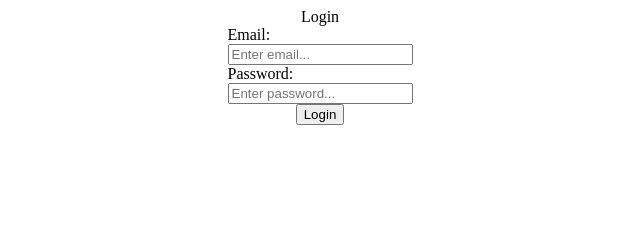
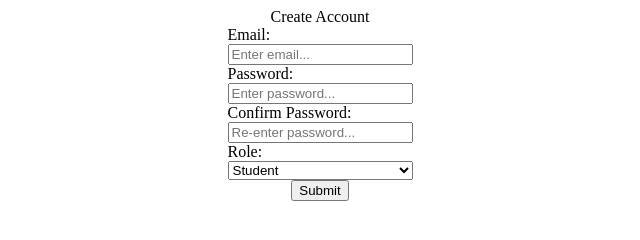
Before and after one commit to Shreyas-Nagabhushan/NoteHive, an Electron app: page Components/Test.html in a window 1280 px wide. Shown: the whole page, without its empty margins (320-960 px from the left). Drawn offline with Linux system fonts and the light colour scheme.

Commit message:
Some Commit

```diff
--- /dev/null
+++ b/Common/Constants/Roles.js
@@ -0,0 +1,13 @@
+export const roles =
+{
+    STUDENT: 0,
+    TEACHER: 1,
+    INSTITUTE_ADMIN: 2
+};
+
+export const rolesDisplayNames =
+{
+    0: "Student",
+    1: "Teacher",
+    2: "Institute Admin"
+};
--- a/Components/SignupComponent.js
+++ b/Components/SignupComponent.js
@@ -0,0 +1,59 @@
+import { roles, rolesDisplayNames } from "../Common/Constants/Roles.js";
+
+class SignupComponent extends HTMLElement
+{
+    constructor()
+    {
+        super();
+    }
+
+    connectedCallback()
+    {
+        this.style.display = "flex";
+        this.style.flexDirection = "column";
+        this.style.alignItems = "center";
+
+        this.innerHTML =`
+            <div class="signup-heading">Create Account</div>
+            <div class="signup-form">
+                <div style="flex:1;width:100%;">Email:</div>
+                <input type="text" class="email-input" placeholder="Enter email...">
+
+                <div style="flex:1;width:100%;">Password:</div>
+                <input type="password" class="password-input" placeholder="Enter password...">
+
+                <div style="flex:1;width:100%;">Confirm Password:</div>
+                <input type="password" class="password-input" placeholder="Re-enter password...">
+
+                <div style="flex:1;width:100%;">Role:</div>
+                <select class="role-selector"></select>
+
+                <button>Submit</button>
+            </div>
+        `;
+
+        const signUpForm = this.querySelector(".signup-form");
+
+        signUpForm.style.display = "flex";
+        signUpForm.style.flexDirection = "column";
+        signUpForm.style.justifyContent = "space-evenly";
+        signUpForm.style.alignItems = "center";
+
+        const roleSelector = this.querySelector(".role-selector");
+        roleSelector.style.width = "100%";
+
+        for(const role in roles)
+        {
+            const roleValue = roles[role];
+            const displayName = rolesDisplayNames[roleValue];
+
+            const option = document.createElement("option");
+            option.text = displayName;
+            option.value = roleValue;
+            roleSelector.appendChild(option);
+        }
+    }
+}
+
+customElements.define("signup-component", SignupComponent);
+export default SignupComponent;
--- a/Components/Test.html
+++ b/Components/Test.html
@@ -5,8 +5,8 @@
     <meta name="viewport" content="width=device-width, initial-scale=1.0">
     <title>Document</title>
 </head>
-<script type="module" src="./LoginComponent.js"></script>
+<script type="module" src="./SignupComponent.js"></script>
 <body>
-    <login-component></login-component>
+    <signup-component></signup-component>
 </body>
 </html>
```
